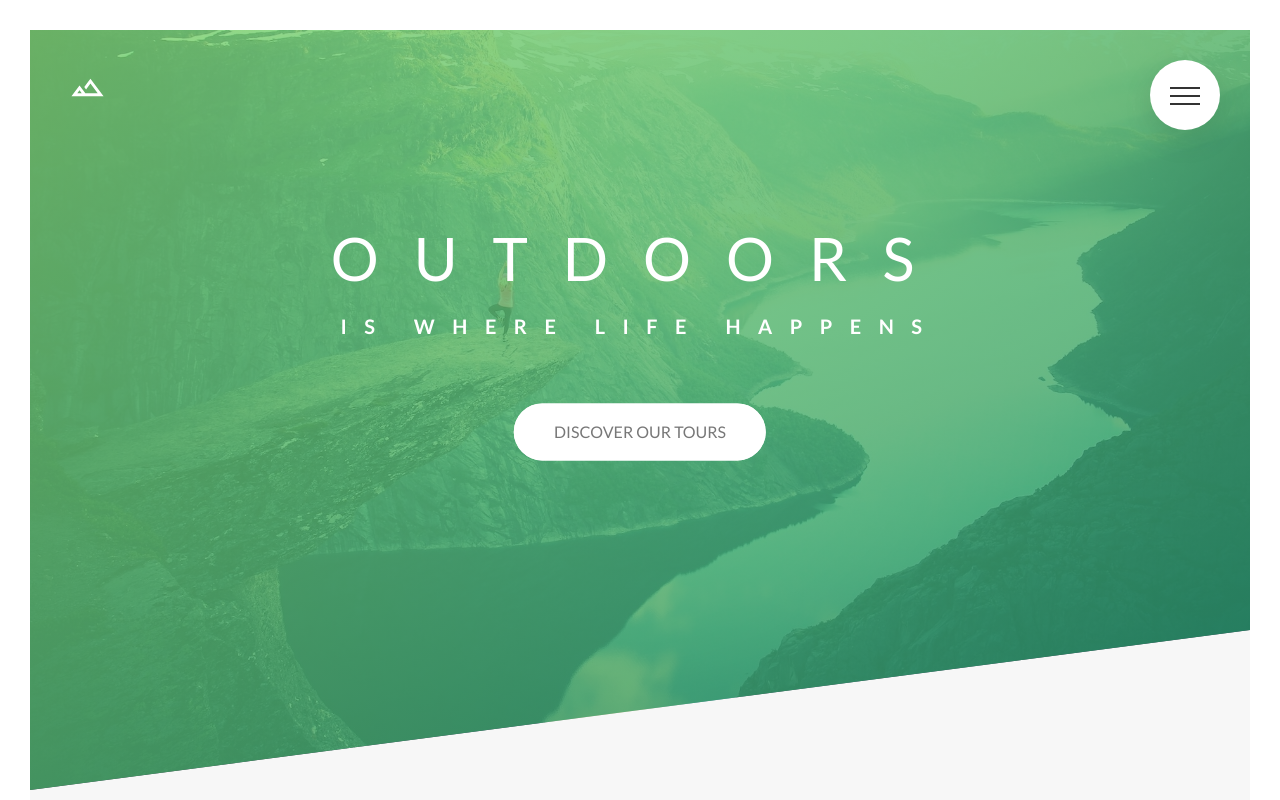
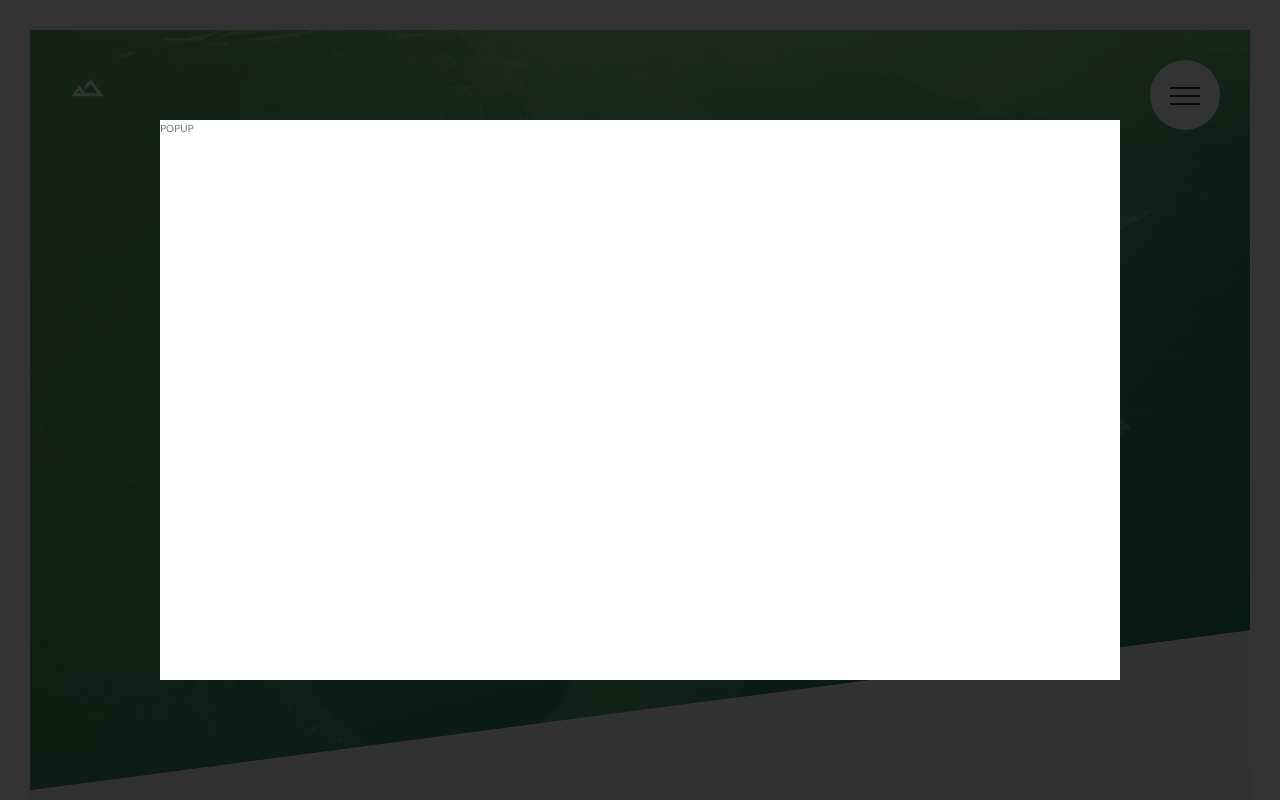
Before and after one commit to daniellelsilva/natours, a React (Create React App) app: page / in a window 1280 px wide. Shown: the top 800 px of the page. Built offline with nearby package versions, Linux system fonts and the light colour scheme.

Commit message:
inicia contrucao da popup

```diff
--- a/src/App.js
+++ b/src/App.js
@@ -7,6 +7,7 @@ import Stories from './components/Stories';
 import Booking from './components/Booking';
 import Footer from './components/Footer';
 import Menu from './components/Menu';
+import Popup from './components/Popup';
 
 function App() {
   return (
@@ -19,6 +20,7 @@ function App() {
       <Stories />
       <Booking />
       <Footer/>
+      <Popup />
     </>
   );
 }
--- /dev/null
+++ b/src/components/Popup.js
@@ -0,0 +1,11 @@
+import React from 'react';
+
+import '../styles/popup.scss';
+
+export default function Popup() {
+  return (
+    <div className="popup">
+      <div className="popup-content">POPUP</div>
+    </div>
+  )
+}
--- a/src/styles/abstracts/mixins.scss
+++ b/src/styles/abstracts/mixins.scss
@@ -0,0 +1,6 @@
+@mixin absCenter {
+  position: absolute;
+  top: 50%;
+  left: 50%;
+  transform: translate(-50%, -50%);
+}
--- a/src/styles/header.scss
+++ b/src/styles/header.scss
@@ -12,7 +12,7 @@
   background-position: center;
   position: relative;
 
-  -webkit-clip-path: polygon(0 0, 100% 0, 100% 75vh, 0 100%);
+  -webkit-clip-path: polygon(0 0, 100% 0, 100% 74vh, 0 100%);
   clip-path: polygon(0 0, 100% 0, 100% 75vh, 0 100%);
 
   // o & vai copiar o .header
--- a/src/styles/menu.scss
+++ b/src/styles/menu.scss
@@ -1,4 +1,4 @@
-@import './abstracts//variables.scss';
+@import './abstracts/variables.scss';
 
 .navigation {
   &-checkbox {
--- /dev/null
+++ b/src/styles/popup.scss
@@ -0,0 +1,22 @@
+@import './abstracts/variables.scss';
+@import './abstracts/mixins.scss';
+
+.popup {
+  height: 100vh;
+  width: 100%;
+  position: fixed;
+  top: 0;
+  left: 0;
+  z-index: 4000;
+
+  background-color: rgba($color-black, .8);
+
+  &-content {
+    @include absCenter;
+
+    background-color: $color-white;
+    height: 70%;
+    width: 75%;
+    box-shadow: 0 2rem 4 rem rgba($color-black, .2);
+  }
+}
```
